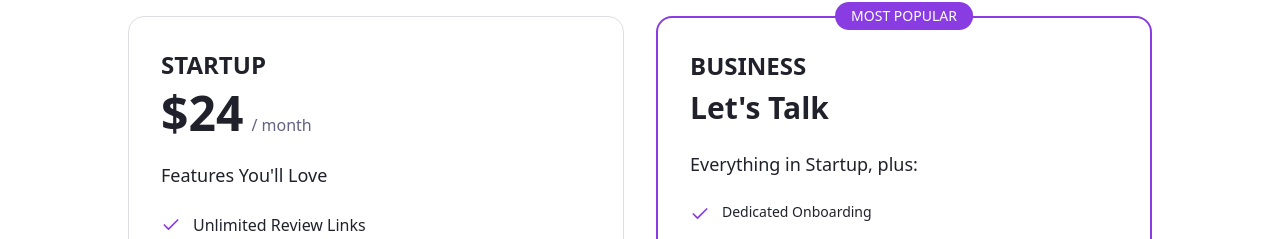
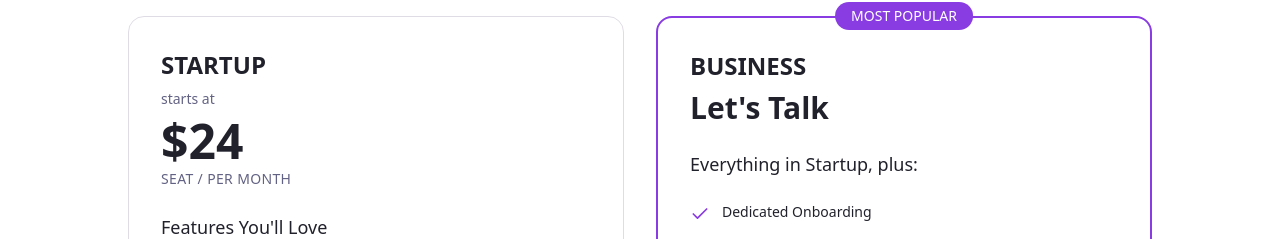
Before and after one commit to mot0mnd/scala-vet-lp-lov, a React (Vite) app: page /pricing in a window 1280 px wide. Shown: the part 292-531 px from the top of the page. Built offline with nearby package versions, Linux system fonts and the light colour scheme; the HTML template or start-up script is replaced by a standard one.

Commit message:
Update pricing: starts at $24 SEAT / PER MONTH

```diff
--- a/src/pages/Pricing.tsx
+++ b/src/pages/Pricing.tsx
@@ -48,9 +48,10 @@ const Pricing = () => {
             <div className="border border-border rounded-2xl p-8 bg-card hover:shadow-strong transition-all">
               <div className="mb-6">
                 <h3 className="text-2xl font-bold mb-2">STARTUP</h3>
-                <div className="flex items-baseline gap-2">
+                <p className="text-sm text-muted-foreground mb-2">starts at</p>
+                <div className="flex flex-col">
                   <span className="text-5xl font-bold">$24</span>
-                  <span className="text-muted-foreground">/ month</span>
+                  <span className="text-sm text-muted-foreground uppercase tracking-wide mt-1">seat / per month</span>
                 </div>
               </div>
 
```
